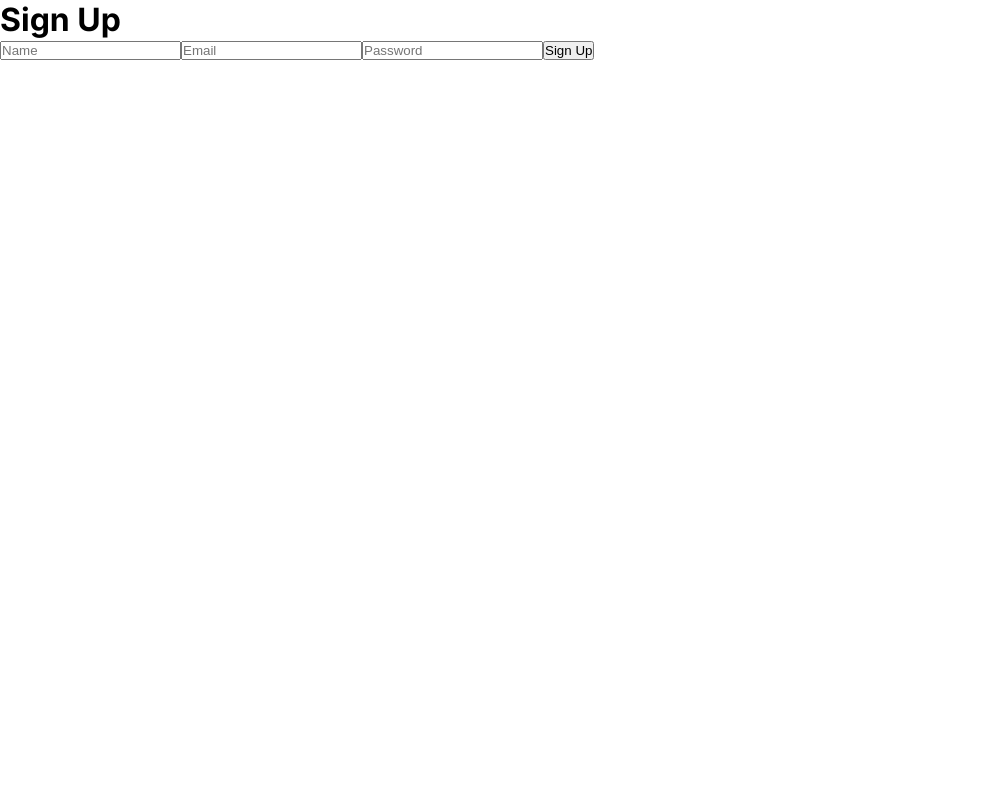
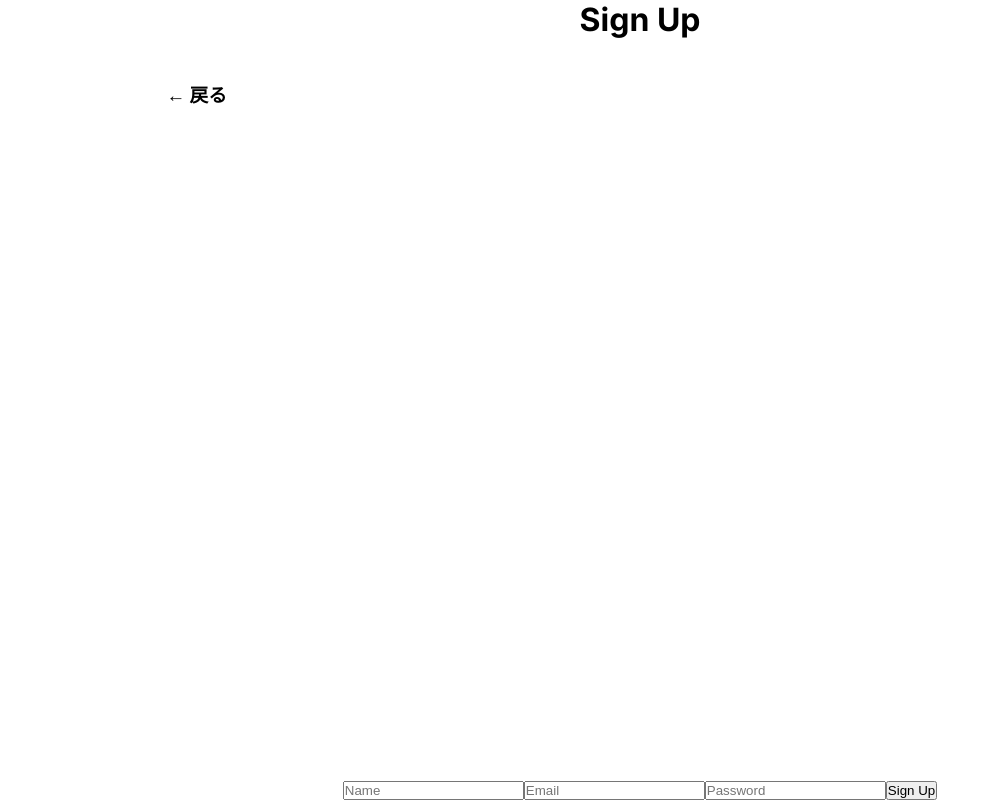
Before and after one commit to itc-s22025/Graduation_Task, a Next.js app in the folder frontend/: page /SignUp in a window 1280 px wide. Shown: the whole page, without its empty margins (0-1000 px from the left). Built offline with nearby package versions, Linux system fonts and the light colour scheme; no server answers.

Commit message:
Ui再プッシュ

```diff
--- a/frontend/src/app/SignUp/page.js
+++ b/frontend/src/app/SignUp/page.js
@@ -4,6 +4,7 @@ import React, { useState } from 'react';
 import { auth, db } from '../../firebase';
 import { createUserWithEmailAndPassword } from 'firebase/auth';
 import { collection, addDoc } from 'firebase/firestore';
+import s from './signUp.module.css';
 
 const SignUp = () => {
   const [email, setEmail] = useState('');
@@ -36,8 +37,11 @@ const SignUp = () => {
   };
 
   return (
-    <div>
+      <div className={s.all}>
         <h1>Sign Up</h1>
+        <div className={s.column}>
+        <h3 className={s.backUi}>← 戻る</h3>
+        </div>
         <form onSubmit={handleSignUp}>
           <input
               type="text"
--- /dev/null
+++ b/frontend/src/app/SignUp/signUp.module.css
@@ -0,0 +1,19 @@
+.all {
+    display: flex;
+    justify-content: left;
+    align-items: center;
+    flex-direction: column;
+    height: 100vh;
+}
+.column {
+    background-color: #FF92AD;
+    flex-grow: 1;
+    left: 30%;
+}
+.backUi {
+    position: absolute;
+    top: 10vh;
+    left: 13vw;
+    margin: auto 0;
+    text-align: left;
+}
```
Also changed, not shown: frontend/src/app/FirstScreen/First.module.css (+6 -6 lines). Lines whose indentation alone changed are shown as unchanged.
